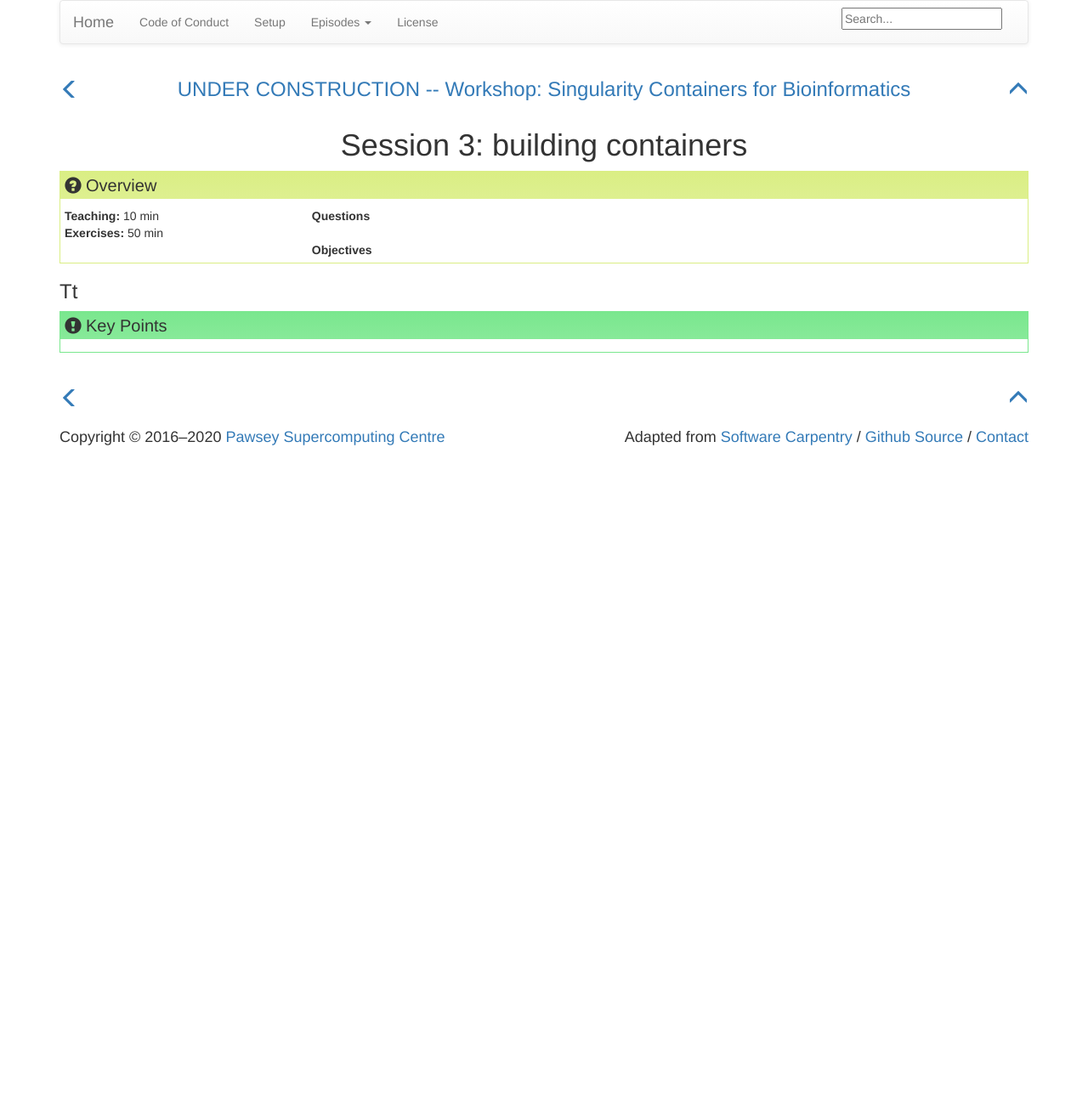
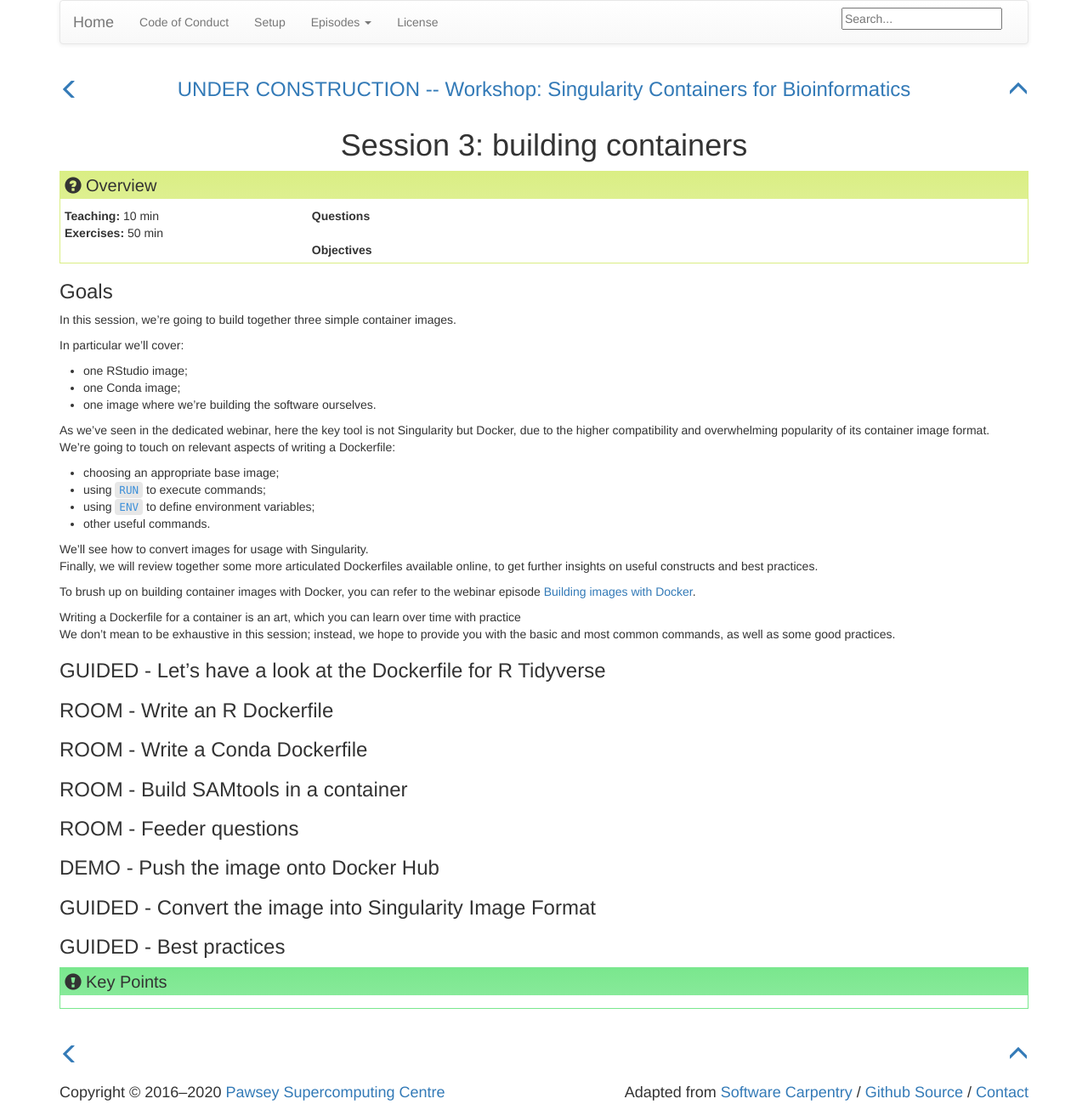
Before and after one commit to PawseySC/containers-bioinformatics-workshop, a Jekyll site: the page built from _episodes/5.build.md, in a window 1280 px wide. Shown: the whole page at 85% size. Built offline with Jekyll 4.4.1, drawn with Linux system fonts in a browser that asks for light colours; before the commit the page ends 900 px from its top, so only the background shows below that.

Commit message:
started s3 build

```diff
--- a/_episodes/5.build.md
+++ b/_episodes/5.build.md
@@ -7,4 +7,52 @@ objectives:
 ---
 
 
-### Tt
+### Goals
+
+In this session, we're going to build together three simple container images.
+
+In particular we'll cover:
+* one RStudio image;
+* one Conda image;
+* one image where we're building the software ourselves.
+
+As we've seen in the dedicated webinar, here the key tool is not Singularity but Docker, due to the higher compatibility and overwhelming popularity of its container image format.
+We're going to touch on relevant aspects of writing a Dockerfile:
+* choosing an appropriate base image;
+* using `RUN` to execute commands;
+* using `ENV` to define environment variables;
+* other useful commands.
+
+We'll see how to convert images for usage with Singularity.
+Finally, we will review together some more articulated Dockerfiles available online, to get further insights on useful constructs and best practices.
+
+To brush up on building container images with Docker, you can refer to the webinar episode [Building images with Docker](https://pawseysc.github.io/singularity-containers/22-build-docker/index.html).
+
+Writing a Dockerfile for a container is an art, which you can learn over time with practice
+We don't mean to be exhaustive in this session; instead, we hope to provide you with the basic and most common commands, as well as some good practices.
+
+
+### GUIDED - Let's have a look at the Dockerfile for R Tidyverse
+
+
+
+### ROOM - Write an R Dockerfile
+
+
+### ROOM - Write a Conda Dockerfile
+
+
+### ROOM - Build SAMtools in a container
+
+
+
+
+### ROOM - Feeder questions
+
+
+
+### DEMO - Push the image onto Docker Hub
+
+### GUIDED - Convert the image into Singularity Image Format
+
+### GUIDED - Best practices
```
